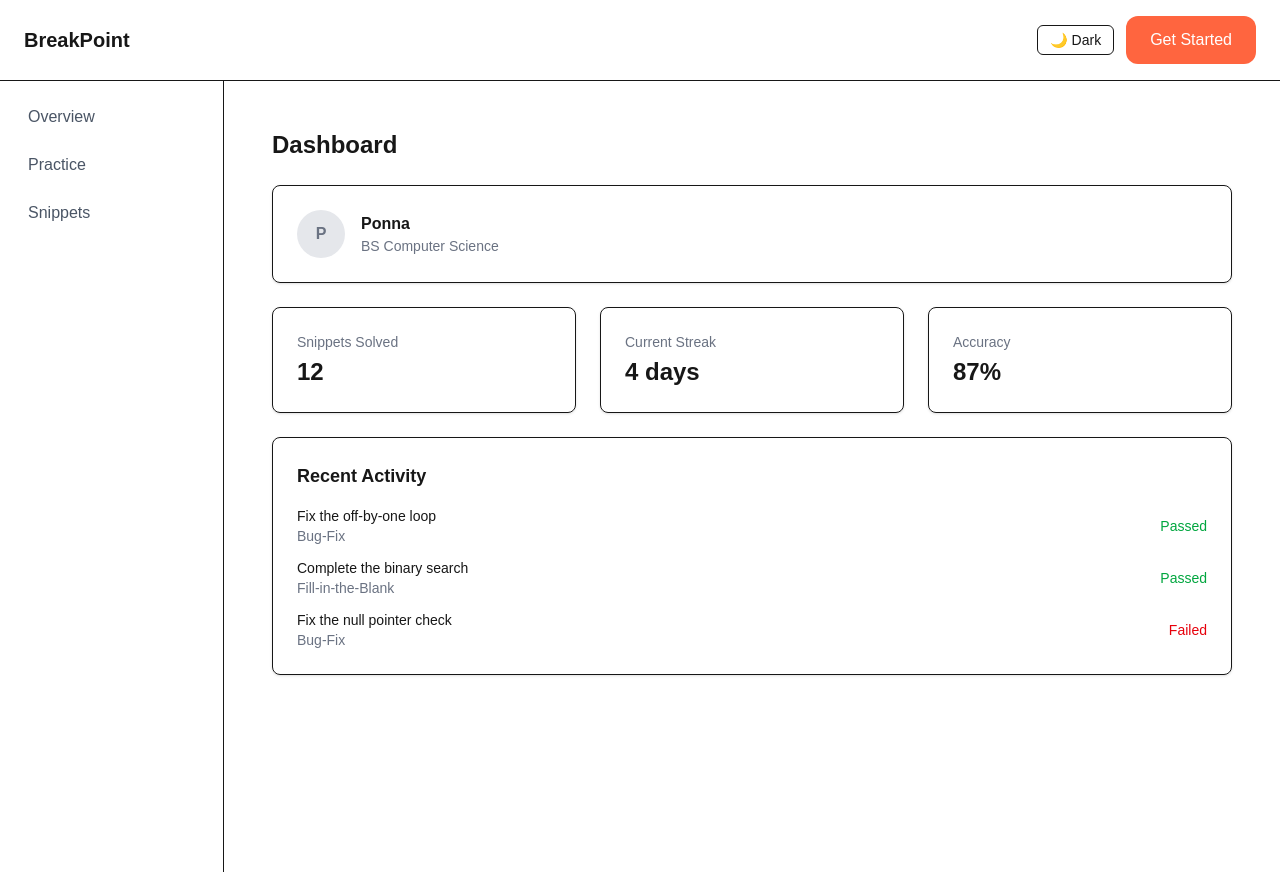
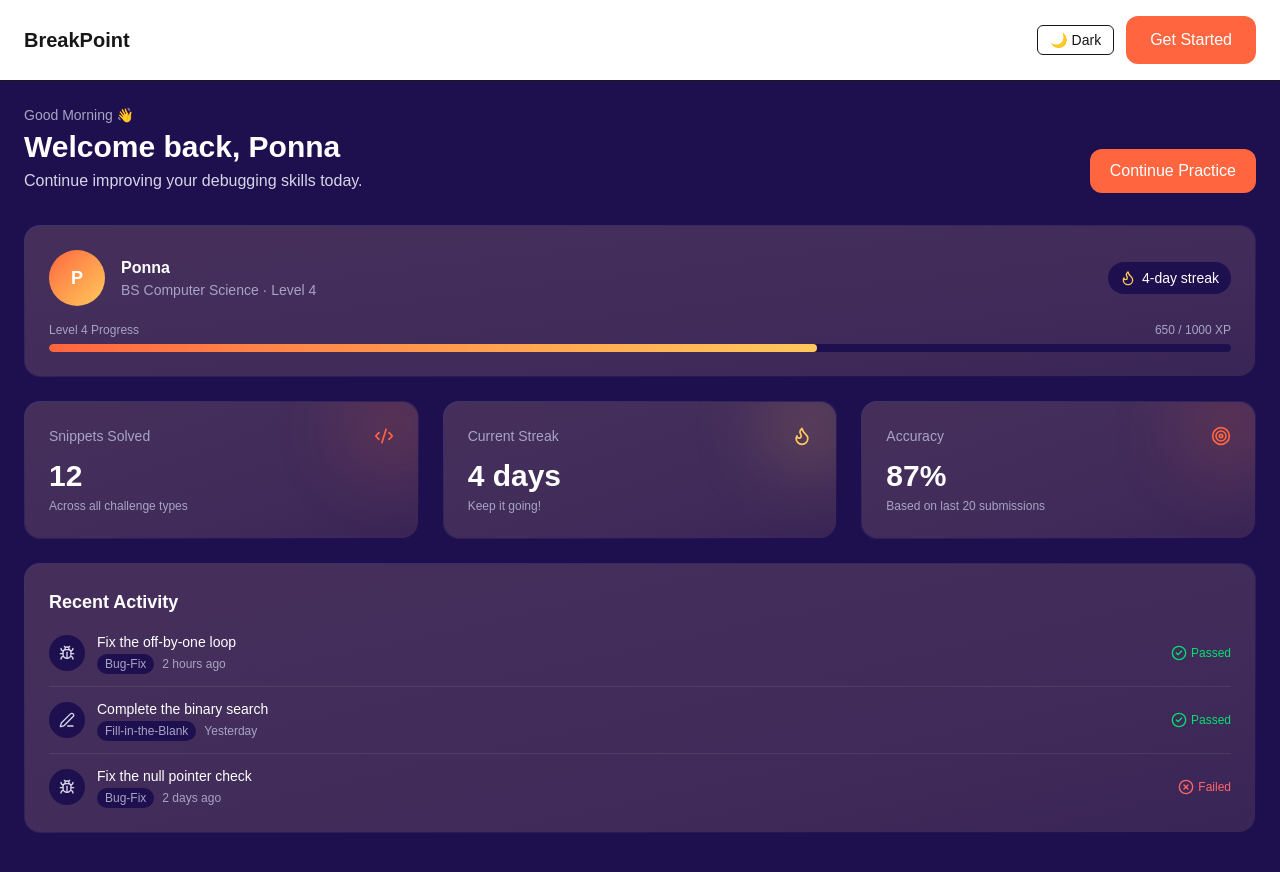
Before and after one commit to CapyPonna005/BreakPoint, a Next.js app in the folder frontend/: page /dashboard in a window 1280 px wide. Shown: the top 872 px of the page. Built offline with nearby package versions, Linux system fonts and the light colour scheme.

Commit message:
redesigned cards, icons, and greetings

```diff
--- a/frontend/app/dashboard/layout.tsx
+++ b/frontend/app/dashboard/layout.tsx
@@ -1,14 +1,11 @@
-import Sidebar from "@/components/Sidebar";
-
 export default function DashboardLayout({
   children,
 }: {
   children: React.ReactNode;
 }) {
   return (
-    <div className="flex min-h-screen">
-      <Sidebar />
-      <main className="flex-1 p-6">{children}</main>
+    <div className="min-h-screen bg-primary-bg text-text-primary">
+      {children}
     </div>
   );
 }
--- a/frontend/app/dashboard/page.tsx
+++ b/frontend/app/dashboard/page.tsx
@@ -1,28 +1,55 @@
-import Card from "@/components/Card";
+import { Code2, Flame, Target } from "lucide-react";
+import DashboardHeader from "@/components/DashboardHeader";
+import ProfileSummary from "@/components/ProfileSummary";
+import StatCard from "@/components/StatCard";
 import RecentActivity from "@/components/RecentActivity";
-import ProfileSummary from "@/components/ProfileSummary";
 
 const stats = [
-  { label: "Snippets Solved", value: "12" },
-  { label: "Current Streak", value: "4 days" },
-  { label: "Accuracy", value: "87%" },
+  {
+    icon: Code2,
+    label: "Snippets Solved",
+    value: "12",
+    description: "Across all challenge types",
+    accent: "accent" as const,
+  },
+  {
+    icon: Flame,
+    label: "Current Streak",
+    value: "4 days",
+    description: "Keep it going!",
+    accent: "highlight" as const,
+  },
+  {
+    icon: Target,
+    label: "Accuracy",
+    value: "87%",
+    description: "Based on last 20 submissions",
+    accent: "accent" as const,
+  },
 ];
 
 export default function DashboardPage() {
   return (
     <div className="p-6">
-      <h1 className="text-2xl font-bold mb-6">Dashboard</h1>
+      <DashboardHeader />
+
       <div className="mb-6">
         <ProfileSummary />
       </div>
+
       <div className="grid grid-cols-1 sm:grid-cols-3 gap-6 mb-6">
         {stats.map((stat) => (
-          <Card key={stat.label}>
-            <p className="text-sm text-gray-500">{stat.label}</p>
-            <p className="text-2xl font-bold mt-1">{stat.value}</p>
-          </Card>
+          <StatCard
+            key={stat.label}
+            icon={stat.icon}
+            label={stat.label}
+            value={stat.value}
+            description={stat.description}
+            accent={stat.accent}
+          />
         ))}
       </div>
+
       <RecentActivity />
     </div>
   );
--- a/frontend/components/Card.tsx
+++ b/frontend/components/Card.tsx
@@ -4,7 +4,7 @@ type CardProps = {
 
 export default function Card({ children }: CardProps) {
   return (
-    <div className="p-6 border rounded-lg shadow-sm">
+    <div className="p-8 bg-secondary-bg/90 border border-border-subtle rounded-card shadow-md">
       {children}
     </div>
   );
--- /dev/null
+++ b/frontend/components/DashboardHeader.tsx
@@ -0,0 +1,39 @@
+"use client";
+
+import { useState, useEffect } from "react";
+import Link from "next/link";
+
+function getGreeting() {
+  const hour = new Date().getHours();
+  if (hour < 12) return "Good Morning";
+  if (hour < 18) return "Good Afternoon";
+  return "Good Evening";
+}
+
+export default function DashboardHeader() {
+  const [greeting, setGreeting] = useState("Good Afternoon");
+
+  useEffect(() => {
+    setGreeting(getGreeting());
+  }, []);
+
+  return (
+    <div className="flex flex-col sm:flex-row sm:items-end sm:justify-between gap-4 mb-8">
+      <div>
+        <p className="text-text-muted text-sm mb-1">{greeting} 👋</p>
+        <h1 className="text-3xl font-bold text-text-primary">
+          Welcome back, Ponna
+        </h1>
+        <p className="text-text-secondary mt-1">
+          Continue improving your debugging skills today.
+        </p>
+      </div>
+      <Link
+        href="/dashboard/workspace"
+        className="shrink-0 bg-accent text-text-primary px-5 py-2.5 rounded-button font-medium hover:brightness-110 active:brightness-90 transition cursor-pointer text-center"
+      >
+        Continue Practice
+      </Link>
+    </div>
+  );
+}
--- a/frontend/components/ProfileSummary.tsx
+++ b/frontend/components/ProfileSummary.tsx
@@ -1,17 +1,48 @@
-import Card from "@/components/Card";
+import { Flame } from "lucide-react";
+import ProgressBar from "@/components/ProgressBar";
 
 export default function ProfileSummary() {
+  const xp = 650;
+  const xpToNextLevel = 1000;
+  const level = 4;
+  const streak = 4;
+
   return (
-    <Card>
-      <div className="flex items-center gap-4">
-        <div className="w-12 h-12 rounded-full bg-gray-200 flex items-center justify-center text-gray-500 font-semibold">
-          P
+    <div className="p-[1px] rounded-card bg-gradient-to-br from-white/15 to-transparent">
+      <div className="rounded-card bg-gradient-to-br from-secondary-bg to-secondary-bg/70 p-6">
+        <div className="flex items-center justify-between mb-4">
+          <div className="flex items-center gap-4">
+            <div className="w-14 h-14 rounded-full bg-gradient-to-br from-accent to-highlight flex items-center justify-center text-text-primary font-bold text-lg">
+              P
+            </div>
+            <div>
+              <p className="font-semibold text-text-primary">Ponna</p>
+              <p className="text-sm text-text-muted">
+                BS Computer Science · Level {level}
+              </p>
+            </div>
+          </div>
+
+          <div className="flex items-center gap-1.5 bg-primary-bg px-3 py-1.5 rounded-badge">
+            <Flame className="w-4 h-4 text-highlight" />
+            <span className="text-sm font-medium text-text-primary">
+              {streak}-day streak
+            </span>
+          </div>
         </div>
+
         <div>
-          <p className="font-semibold">Ponna</p>
-          <p className="text-sm text-gray-500">BS Computer Science</p>
+          <div className="flex items-center justify-between mb-1.5">
+            <span className="text-xs text-text-muted">
+              Level {level} Progress
+            </span>
+            <span className="text-xs text-text-muted">
+              {xp} / {xpToNextLevel} XP
+            </span>
+          </div>
+          <ProgressBar value={xp} max={xpToNextLevel} />
         </div>
       </div>
-    </Card>
+    </div>
   );
 }
--- /dev/null
+++ b/frontend/components/ProgressBar.tsx
@@ -0,0 +1,17 @@
+type ProgressBarProps = {
+  value: number;
+  max?: number;
+};
+
+export default function ProgressBar({ value, max = 100 }: ProgressBarProps) {
+  const percentage = Math.min(100, Math.max(0, (value / max) * 100));
+
+  return (
+    <div className="w-full h-2 bg-primary-bg rounded-badge overflow-hidden">
+      <div
+        className="h-full bg-gradient-to-r from-accent to-highlight rounded-badge transition-all duration-500"
+        style={{ width: `${percentage}%` }}
+      />
+    </div>
+  );
+}
--- a/frontend/components/RecentActivity.tsx
+++ b/frontend/components/RecentActivity.tsx
@@ -1,35 +1,78 @@
-import Card from "@/components/Card";
+import { Bug, PenLine, CheckCircle2, XCircle } from "lucide-react";
 
 const activity = [
-  { snippet: "Fix the off-by-one loop", mode: "Bug-Fix", result: "Passed" },
-  { snippet: "Complete the binary search", mode: "Fill-in-the-Blank", result: "Passed" },
-  { snippet: "Fix the null pointer check", mode: "Bug-Fix", result: "Failed" },
+  {
+    snippet: "Fix the off-by-one loop",
+    mode: "Bug-Fix",
+    result: "Passed",
+    time: "2 hours ago",
+  },
+  {
+    snippet: "Complete the binary search",
+    mode: "Fill-in-the-Blank",
+    result: "Passed",
+    time: "Yesterday",
+  },
+  {
+    snippet: "Fix the null pointer check",
+    mode: "Bug-Fix",
+    result: "Failed",
+    time: "2 days ago",
+  },
 ];
 
 export default function RecentActivity() {
   return (
-    <Card>
-      <h2 className="text-lg font-semibold mb-4">Recent Activity</h2>
-      <ul className="flex flex-col gap-3">
-        {activity.map((item) => (
-          <li
+    <div className="p-[1px] rounded-card bg-gradient-to-br from-white/15 to-transparent">
+      <div className="rounded-card bg-gradient-to-br from-secondary-bg to-secondary-bg/70 p-6">
+        <h2 className="text-lg font-semibold text-text-primary mb-4">
+          Recent Activity
+        </h2>
+        <div className="flex flex-col divide-y divide-border-subtle">
+          {activity.map((item) => {
+            const ModeIcon = item.mode === "Bug-Fix" ? Bug : PenLine;
+            const passed = item.result === "Passed";
+
+            return (
+              <div
                 key={item.snippet}
-            className="flex items-center justify-between text-sm"
+                className="flex items-center gap-3 py-3 first:pt-0 last:pb-0"
               >
-            <div>
-              <p className="font-medium">{item.snippet}</p>
-              <p className="text-gray-500">{item.mode}</p>
+                <div className="w-9 h-9 rounded-full bg-primary-bg flex items-center justify-center shrink-0">
+                  <ModeIcon className="w-4 h-4 text-text-secondary" />
                 </div>
+
+                <div className="flex-1 min-w-0">
+                  <p className="font-medium text-text-primary text-sm truncate">
+                    {item.snippet}
+                  </p>
+                  <div className="flex items-center gap-2 mt-0.5">
+                    <span className="text-xs px-2 py-0.5 bg-primary-bg text-text-muted rounded-badge">
+                      {item.mode}
+                    </span>
+                    <span className="text-xs text-text-muted">{item.time}</span>
+                  </div>
+                </div>
+
+                <div className="flex items-center gap-1 shrink-0">
+                  {passed ? (
+                    <CheckCircle2 className="w-4 h-4 text-green-400" />
+                  ) : (
+                    <XCircle className="w-4 h-4 text-red-400" />
+                  )}
                   <span
-              className={
-                item.result === "Passed" ? "text-green-600" : "text-red-600"
-              }
+                    className={`text-xs font-medium ${
+                      passed ? "text-green-400" : "text-red-400"
+                    }`}
                   >
                     {item.result}
                   </span>
-          </li>
-        ))}
-      </ul>
-    </Card>
+                </div>
+              </div>
+            );
+          })}
+        </div>
+      </div>
+    </div>
   );
 }
--- /dev/null
+++ b/frontend/components/StatCard.tsx
@@ -0,0 +1,45 @@
+import { LucideIcon } from "lucide-react";
+
+type StatCardProps = {
+  icon: LucideIcon;
+  label: string;
+  value: string;
+  description: string;
+  accent?: "accent" | "highlight";
+};
+
+export default function StatCard({
+  icon: Icon,
+  label,
+  value,
+  description,
+  accent = "accent",
+}: StatCardProps) {
+  const glowColor = accent === "accent" ? "bg-accent" : "bg-highlight";
+  const iconColor = accent === "accent" ? "text-accent" : "text-highlight";
+
+  return (
+    <div className="group relative p-[1px] rounded-card bg-gradient-to-br from-white/15 to-transparent hover:from-white/30 transition-all">
+      <div className="relative overflow-hidden rounded-card bg-gradient-to-br from-secondary-bg to-secondary-bg/70 p-6 h-full transition-all duration-300 group-hover:-translate-y-1 group-hover:shadow-lg">
+        {/* Glow accent */}
+        <div
+          className={`absolute -top-6 -right-6 w-24 h-24 ${glowColor} opacity-20 blur-2xl rounded-full pointer-events-none`}
+        />
+
+        <div className="relative flex items-center justify-between mb-3">
+          <p className="text-text-muted text-sm">{label}</p>
+          <Icon
+            className={`w-5 h-5 ${iconColor} transition-colors group-hover:brightness-125`}
+          />
+        </div>
+
+        <p
+          className={`relative text-3xl font-bold text-text-primary transition-colors group-hover:${iconColor}`}
+        >
+          {value}
+        </p>
+        <p className="relative text-text-muted text-xs mt-1">{description}</p>
+      </div>
+    </div>
+  );
+}
--- a/frontend/package.json
+++ b/frontend/package.json
@@ -10,7 +10,8 @@
   },
   "dependencies": {
     "@monaco-editor/react": "^4.7.0",
-    "next": "16.2.10",
+    "lucide-react": "^1.26.0",
+    "next": "^16.2.11",
     "react": "19.2.4",
     "react-dom": "19.2.4"
   },
```
Also changed, not shown: 1 other file (tests, documents, lock files or other folders). Lines whose indentation alone changed are shown as unchanged.
